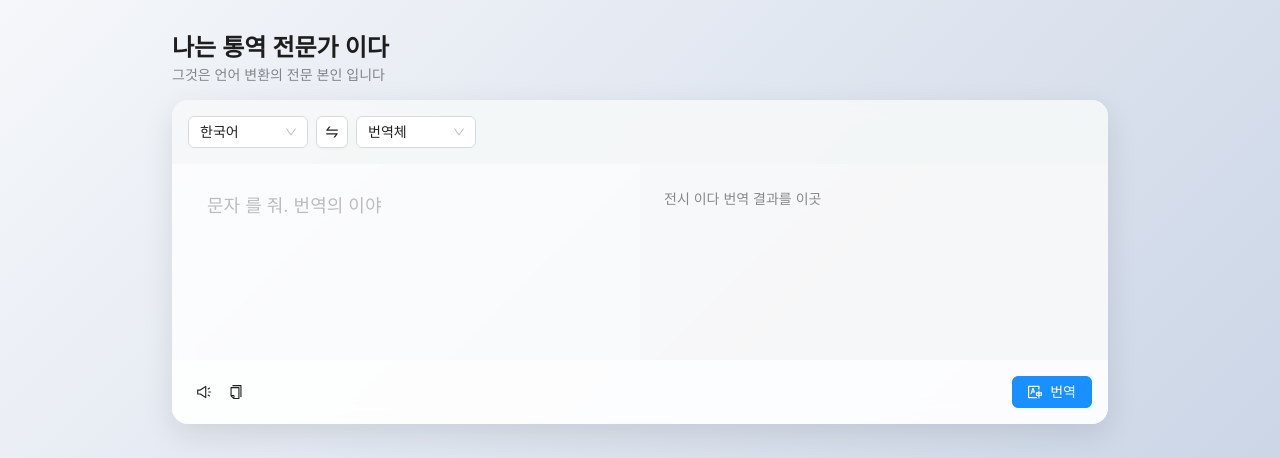
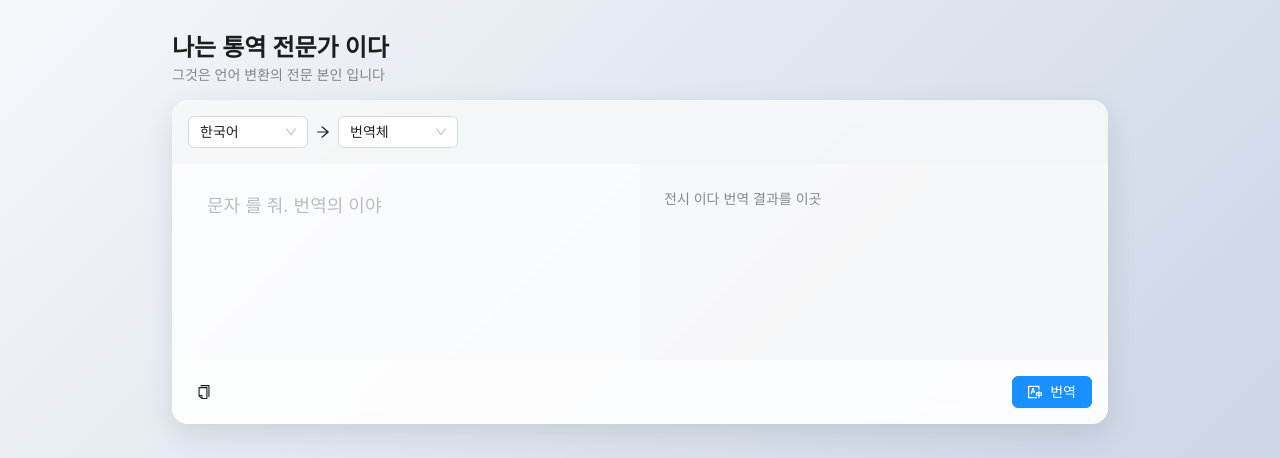
Before and after one commit to naco0406/chosung, a Next.js app: page / in a window 1280 px wide. Shown: the top 458 px of the page. Built offline with nearby package versions, Linux system fonts and the light colour scheme.

Commit message:
fix: 소소한 UI 개선

```diff
--- a/src/components/AITranslation.tsx
+++ b/src/components/AITranslation.tsx
@@ -1,7 +1,7 @@
 "use client"
 
-import { CopyOutlined, SoundOutlined, SwapOutlined, TranslationOutlined } from '@ant-design/icons';
-import { Button, Input, Layout, Select, Spin, Typography, message } from 'antd';
+import { ArrowRightOutlined, CopyOutlined, SoundOutlined, SwapOutlined, TranslationOutlined } from '@ant-design/icons';
+import { Button, Input, Layout, Select, Spin, Tooltip, Typography, message } from 'antd';
 import { motion } from 'framer-motion';
 import React, { useCallback, useEffect, useState } from 'react';
 import styled from 'styled-components';
@@ -106,6 +106,13 @@ const TranslateButton = styled(Button)`
   }
 `;
 
+const BlueArrowButton = styled(Button)`
+  color: #1890ff;
+  &:hover, &:focus {
+    color: #40a9ff;
+  }
+`;
+
 const AITranslationPage: React.FC = () => {
     const [input, setInput] = useState('');
     const [result, setResult] = useState<string | null>(null);
@@ -177,7 +184,11 @@ const AITranslationPage: React.FC = () => {
                             <Option value="ko">한국어</Option>
                             {/* <Option value="en">영어</Option> */}
                         </Select>
-                        <Button icon={<SwapOutlined />} />
+                        {/* <Button icon={<SwapOutlined />} disabled /> */}
+                        <Tooltip title="양방향 추후 그것은 수동의 노력">
+                            {/* <BlueArrowButton icon={<ArrowRightOutlined />} /> */}
+                            <ArrowRightOutlined />
+                        </Tooltip>
                         <Select defaultValue="en" style={{ width: 120, marginLeft: '8px' }}>
                             <Option value="en">번역체</Option>
                             {/* <Option value="ko">한국어</Option> */}
@@ -210,7 +221,7 @@ const AITranslationPage: React.FC = () => {
                     </TranslationArea>
                     <ActionBar>
                         <div>
-                            <IconButton icon={<SoundOutlined />} />
+                            {/* <IconButton icon={<SoundOutlined />} /> */}
                             <IconButton
                                 icon={<CopyOutlined />}
                                 onClick={copyToClipboard}
```
